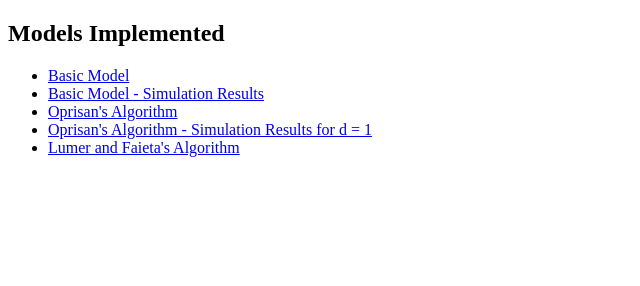
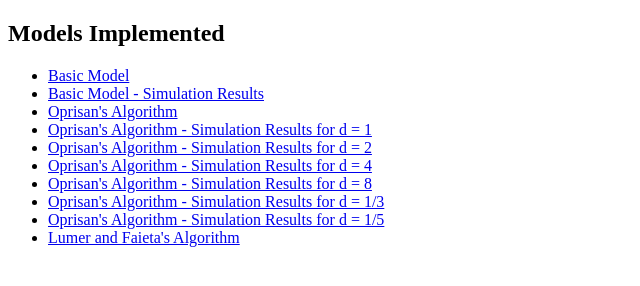
Before and after one commit to RiyanshKarani011235/CS502, a plain HTML site: page index.html in a window 1280 px wide. Shown: the whole page, without its empty margins (0-640 px from the left). Drawn offline with Linux system fonts and the light colour scheme.

Commit message:
added simulation results

```diff
--- a/index.html
+++ b/index.html
@@ -7,6 +7,11 @@
 		<li><a href="html/basic_model_simulation_results.html">Basic Model - Simulation Results</a></li>
 		<li><a href="html/oprisans_algorithm.html">Oprisan's Algorithm</a></li>
 		<li><a href="html/oprisans_algorithm_simulation_results_d_1.html">Oprisan's Algorithm - Simulation Results for d = 1</a></li>
+		<li><a href="html/oprisans_algorithm_simulation_results_d_1.html">Oprisan's Algorithm - Simulation Results for d = 2</a></li>
+		<li><a href="html/oprisans_algorithm_simulation_results_d_1.html">Oprisan's Algorithm - Simulation Results for d = 4</a></li>
+		<li><a href="html/oprisans_algorithm_simulation_results_d_1.html">Oprisan's Algorithm - Simulation Results for d = 8</a></li>
+		<li><a href="html/oprisans_algorithm_simulation_results_d_1.html">Oprisan's Algorithm - Simulation Results for d = 1/3</a></li>
+		<li><a href="html/oprisans_algorithm_simulation_results_d_1.html">Oprisan's Algorithm - Simulation Results for d = 1/5</a></li>
 		<li><a href="html/lumer_algorithm.html">Lumer and Faieta's Algorithm</a></li>
 
 	</ul>
```
